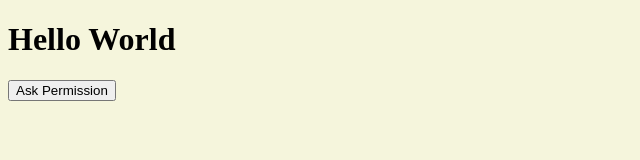
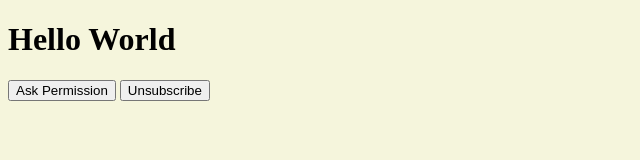
Before and after one commit to deepak469/webpush-demo, a plain HTML site: page webpush-demo/frontend/index.html in a window 1280 px wide. Shown: the whole page, without its empty margins (0-640 px from the left). Drawn offline with Linux system fonts and the light colour scheme.

Commit message:
Update index.html

```diff
--- a/webpush-demo/frontend/index.html
+++ b/webpush-demo/frontend/index.html
@@ -14,6 +14,7 @@
 <body>
     <h1>Hello World</h1>
     <button id="permission-btn" onclick="main()">Ask Permission</button>
+     <button id="permission-btn" onclick="unsubscribe()">Unsubscribe</button>
 </body>
 
 </html>
```
